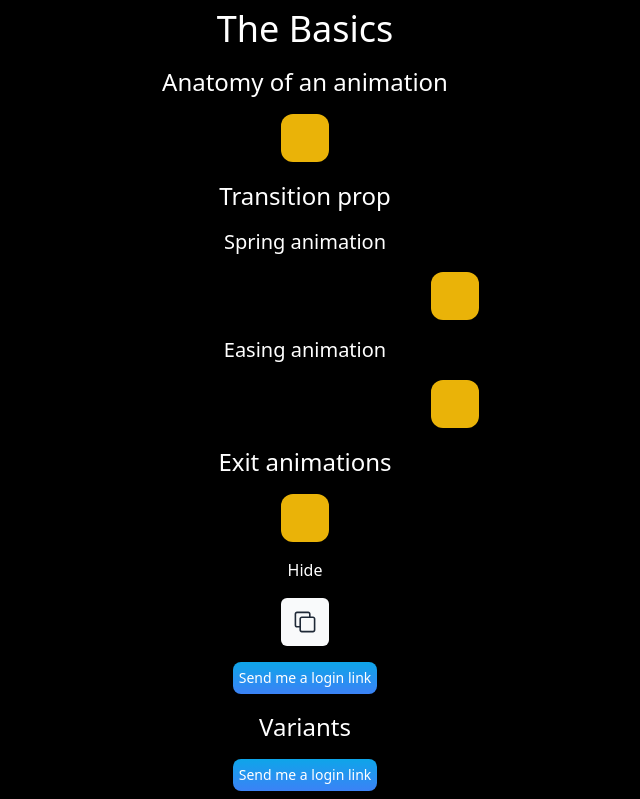
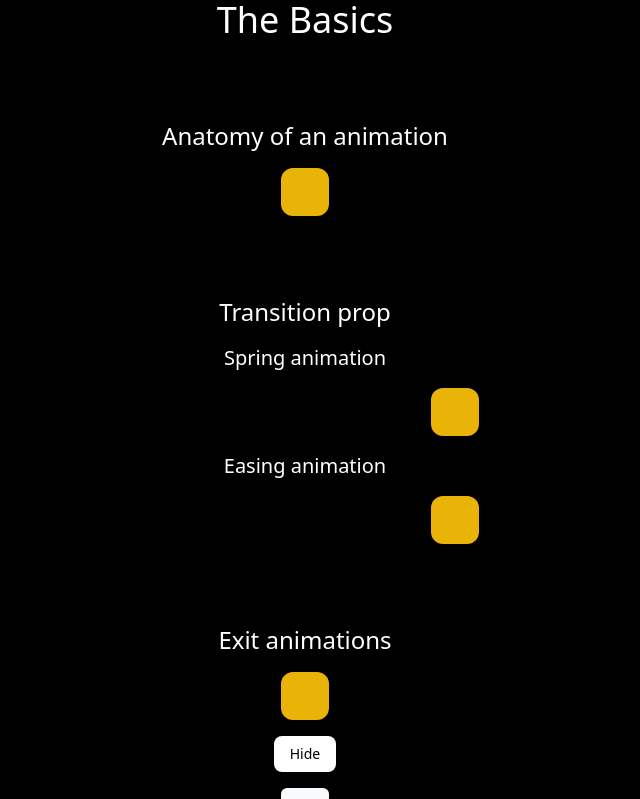
Before and after one commit to wontory/animations-on-the-web, a Next.js app: page /the-basics in a window 1280 px wide. Shown: the top 799 px of the page, without its empty margins (335-975 px from the left). Built offline with nearby package versions, Linux system fonts and the light colour scheme.

Commit message:
refactor: update layout and button style

```diff
--- a/app/the-basics/page.tsx
+++ b/app/the-basics/page.tsx
@@ -12,7 +12,7 @@ import { RefactoredSmoothButton } from "~/components/the-basics/variants";
 
 export default function TheBasics() {
   return (
-    <div className="grid h-dvh w-dvw items-center justify-items-center bg-black">
+    <div className="grid min-h-dvh max-w-dvw items-center justify-items-center gap-20 bg-black text-center">
       <h1 className="text-4xl text-white">The Basics</h1>
       <section className="flex flex-col items-center gap-4">
         <h2 className="text-2xl text-white">Anatomy of an animation</h2>
--- a/src/components/the-basics/exit-animations.tsx
+++ b/src/components/the-basics/exit-animations.tsx
@@ -24,7 +24,7 @@ function ToggleBox() {
       <button
         type="button"
         onClick={() => setIsVisible((prev) => !prev)}
-        className="text-white"
+        className="rounded-lg bg-white px-4 py-2 text-sm"
       >
         {isVisible ? "Hide" : "Show"}
       </button>
```
